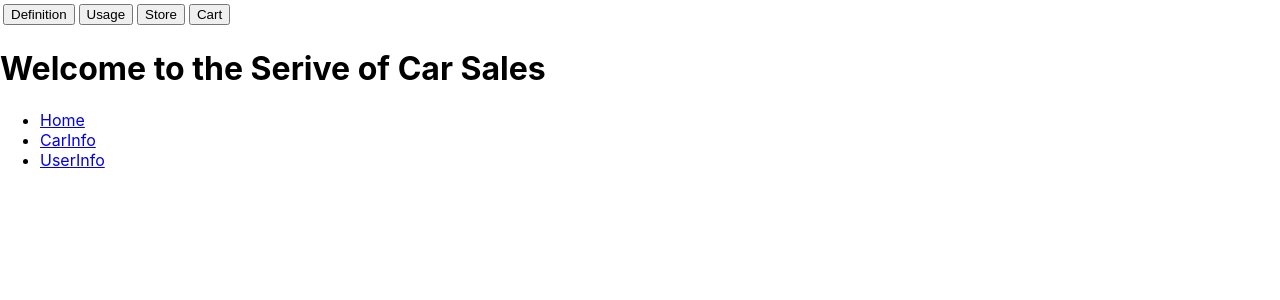
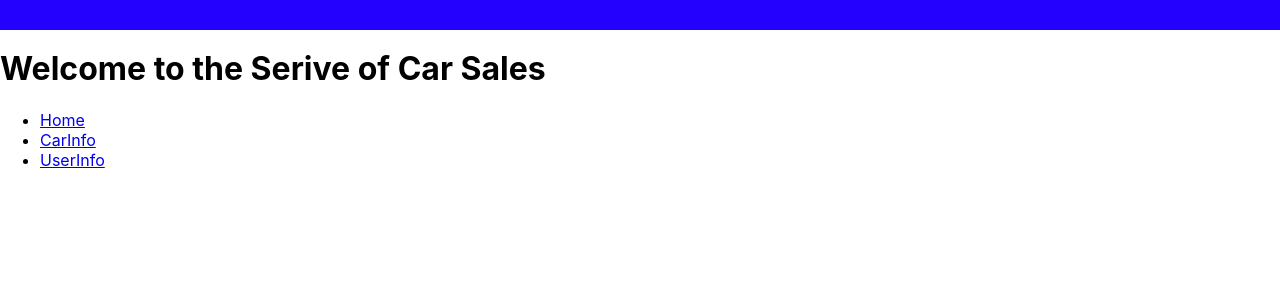
Before and after one commit to NoLookCoding/AWP-Drone-Frontend, a React (Create React App) app: page / in a window 1280 px wide. Shown: the top 300 px of the page. Built offline with nearby package versions, Linux system fonts and the light colour scheme.

Commit message:
Feat: Top Blue

```diff
--- a/src/pages/Header.css
+++ b/src/pages/Header.css
@@ -1,11 +1,10 @@
-.follow-frame{
-    background-color: white;
+.header-frame{
+    position: absolute;
     width: 100%;
-    height: 100%;
-    border-radius: 1rem;
-    box-shadow: 0 5px 10px rgba(0,0,0,0.05), 0 6px 6px rgba(0,0,0,0.25);
-    padding: 2rem 1rem;
-    display: flex;
+    height: 30px;
+    left: 0px;
+    top: 0px;
+    background: #2400FE;
   }
 
   .follow-frame-left-side{
--- a/src/pages/Header.js
+++ b/src/pages/Header.js
@@ -1,8 +1,12 @@
 import { Outlet, Link } from "react-router-dom"
+import './Header.css'
 
 const Header = () => {
     return (
         <>
+        <div className="header-frame">
+
+        </div>
         <table>
             <tr>
                 <td>
```
